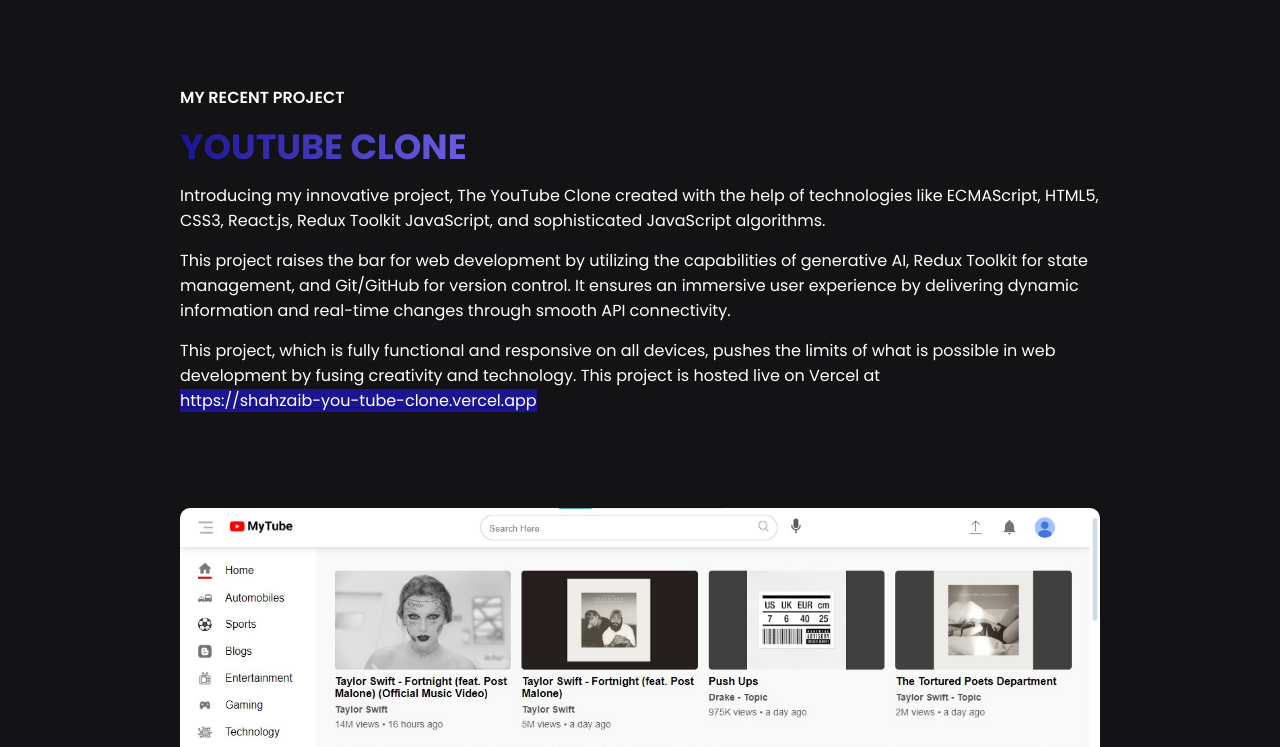
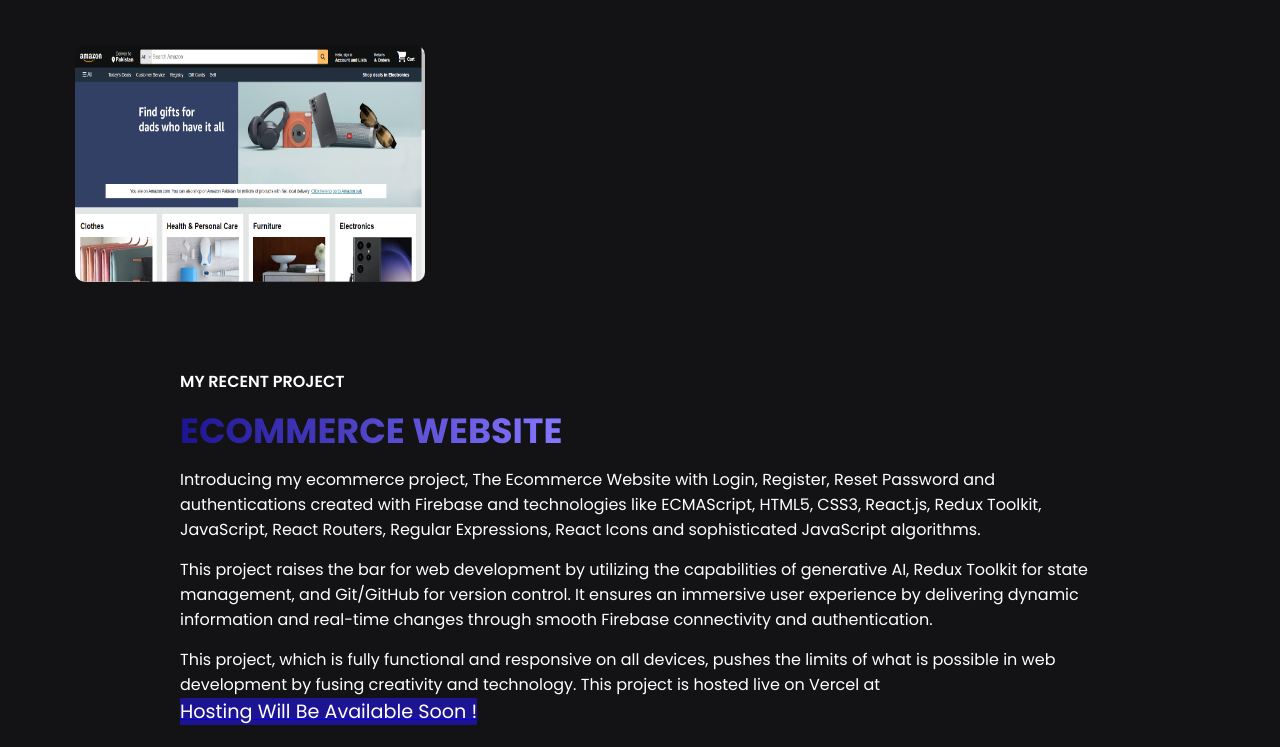
Before and after one commit to shahzaibkhan2/Shahzaib-Khan-Portfolio, a React (Vite) app: page / in a window 1280 px wide. Shown: the part 4848-5595 px from the top of the page. Built offline with nearby package versions, Linux system fonts and the light colour scheme; no server answers.

Commit message:
new project

```diff
--- a/src/assets/myworkData.js
+++ b/src/assets/myworkData.js
@@ -4,8 +4,14 @@
 import project4 from "../assets/landing_page_3.png";
 import project5 from "../assets/Landing_Page_2.png";
 import project6 from "../assets/amazon_clone.png";
+import project7 from "../assets/product7.jpg";
 
 const mywork_data = [
+  {
+    projectUrl: "https://shahzaib-you-tube-clone.vercel.app",
+    name: "Ecommerce Website",
+    img: project7,
+  },
   {
     projectUrl: "https://shahzaib-you-tube-clone.vercel.app",
     name: "YouTube Clone",
--- a/src/components/showMore/ShowMore.jsx
+++ b/src/components/showMore/ShowMore.jsx
@@ -1,6 +1,6 @@
 import React from "react";
 import styles from "./ShowMore.module.css";
-import project1 from "../../assets/youtube_clone_landing_page.jpg";
+import project1 from "../../assets/product7.jpg";
 
 const ShowMore = () => {
   return (
@@ -14,18 +14,20 @@
       </div>
       <div className={`${styles.right__showmore}`}>
         <h3>MY RECENT PROJECT</h3>
-        <h2>YOUTUBE CLONE</h2>
+        <h2>ECOMMERCE WEBSITE</h2>
         <p>
-          Introducing my innovative project, The YouTube Clone created with the
-          help of technologies like ECMAScript, HTML5, CSS3, React.js, Redux
-          Toolkit JavaScript, and sophisticated JavaScript algorithms.
+          Introducing my ecommerce project, The Ecommerce Website with Login,
+          Register, Reset Password and authentications created with Firebase and
+          technologies like ECMAScript, HTML5, CSS3, React.js, Redux Toolkit,
+          JavaScript, React Routers, Regular Expressions, React Icons and
+          sophisticated JavaScript algorithms.
         </p>
         <p>
           This project raises the bar for web development by utilizing the
           capabilities of generative AI, Redux Toolkit for state management, and
           Git/GitHub for version control. It ensures an immersive user
           experience by delivering dynamic information and real-time changes
-          through smooth API connectivity.
+          through smooth Firebase connectivity and authentication.
         </p>
         <p>
           This project, which is fully functional and responsive on all devices,
@@ -33,7 +35,7 @@
           creativity and technology. This project is hosted live on Vercel at{" "}
           <a target="__blank" href="https://shahzaib-you-tube-clone.vercel.app">
             <br />
-            <mark>https://shahzaib-you-tube-clone.vercel.app</mark>
+            <mark>Hosting Will Be Available Soon !</mark>
           </a>
         </p>
       </div>
--- a/src/components/showMore/ShowMore.module.css
+++ b/src/components/showMore/ShowMore.module.css
@@ -31,6 +31,7 @@
 .right__showmore mark {
   background: #1d1492;
   color: #fff;
+  font-size: 1.2rem;
 }
 
 .showmore h3 {
```
Also changed, not shown: src/assets/product7.jpg (added).
